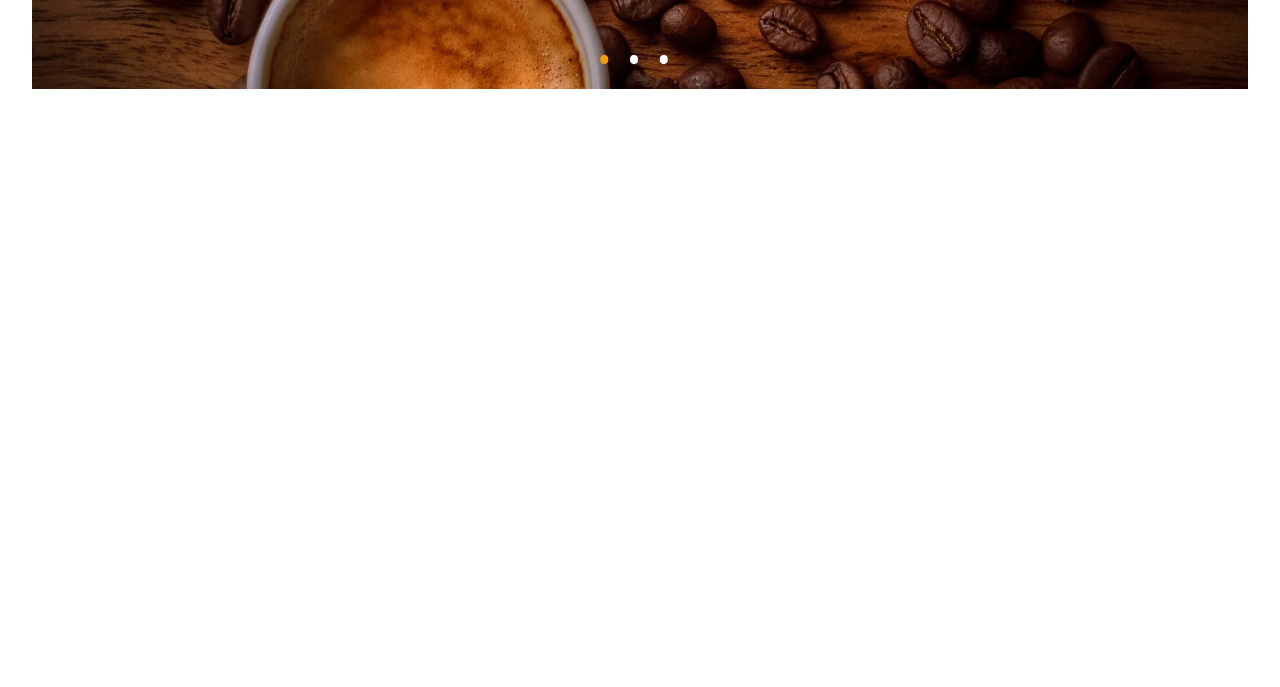
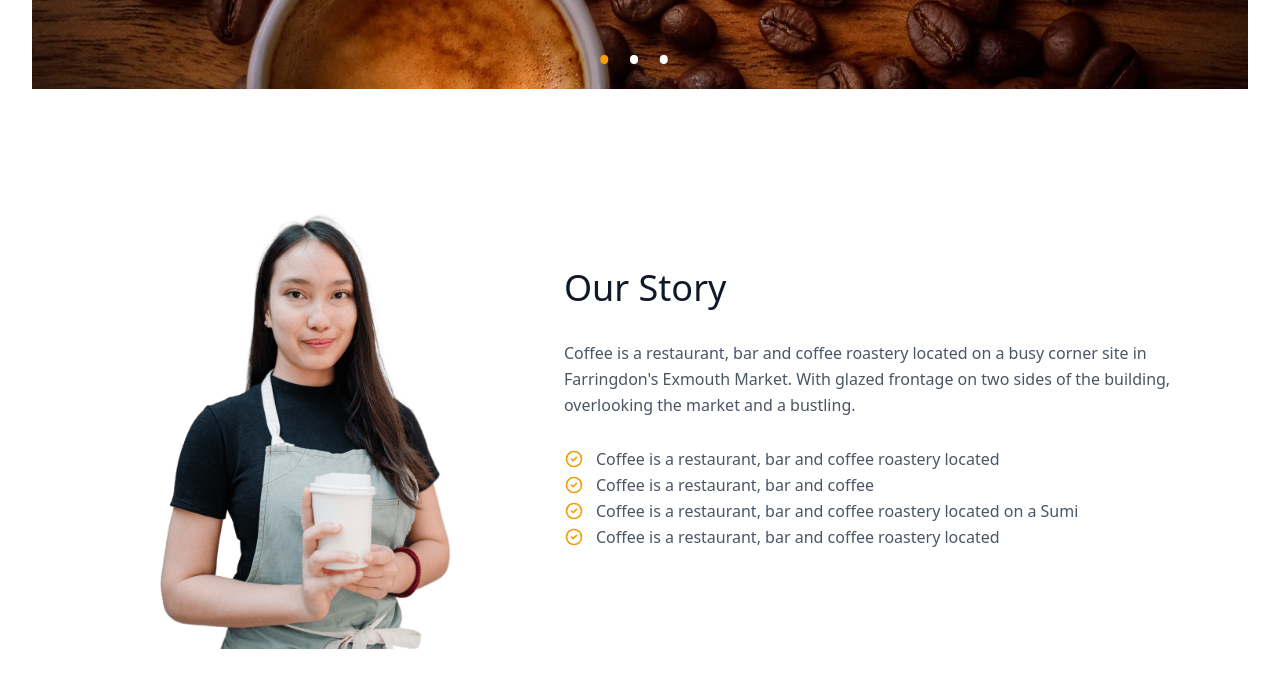
Before and after one commit to sakirsyarian/toko-kopi, a plain HTML site: page index.html in a window 1280 px wide. Shown: the part 487-1174 px from the top of the page. Before the commit the page ends 800 px from the top, so only its background shows below. Drawn offline with nearby package versions, Linux system fonts and the light colour scheme.

Commit message:
menambahkan section our story

```diff
--- a/index.html
+++ b/index.html
@@ -119,6 +119,63 @@
 
     </header>
 
+    <main>
+
+        <!-- story -->
+        <section class="px-8 text-gray-600 body-font">
+            <div class="container mx-auto flex px-5 py-20 lg:flex-row flex-col items-center">
+
+                <!-- barista -->
+                <div class="lg:max-w-lg lg:w-full md:w-1/2 w-5/6 mb-10 md:mb-0">
+                    <img class="w-80 m-auto object-cover object-center" alt="hero" src="images/barista-2.png">
+                </div>
+
+                <!-- paragraf -->
+                <div class="lg:flex-grow flex flex-col mt-10 lg:mt-0">
+                    <h1 class="title-font sm:text-4xl text-3xl mb-8 font-medium text-gray-900">Our Story</h1>
+                    <p class="mb-7 leading-relaxed">
+                        Coffee is a restaurant, bar and coffee roastery located on a busy corner site in Farringdon's
+                        Exmouth Market. With glazed frontage on two sides of the building, overlooking the market and a
+                        bustling.
+                    </p>
+
+                    <ul class="leading-relaxed">
+                        <li class="flex">
+                            <svg class="w-5 mr-3 text-yellow-500" xmlns="http://www.w3.org/2000/svg" fill="none"
+                                viewBox="0 0 24 24" stroke="currentColor">
+                                <path stroke-linecap="round" stroke-linejoin="round" stroke-width="2"
+                                    d="M9 12l2 2 4-4m6 2a9 9 0 11-18 0 9 9 0 0118 0z" />
+                            </svg>Coffee is a restaurant, bar and coffee roastery located
+                        </li>
+                        <li class="flex">
+                            <svg class="w-5 mr-3 text-yellow-500" xmlns="http://www.w3.org/2000/svg" fill="none"
+                                viewBox="0 0 24 24" stroke="currentColor">
+                                <path stroke-linecap="round" stroke-linejoin="round" stroke-width="2"
+                                    d="M9 12l2 2 4-4m6 2a9 9 0 11-18 0 9 9 0 0118 0z" />
+                            </svg>Coffee is a restaurant, bar and coffee
+                        </li>
+                        <li class="flex">
+                            <svg class="w-5 mr-3 text-yellow-500" xmlns="http://www.w3.org/2000/svg" fill="none"
+                                viewBox="0 0 24 24" stroke="currentColor">
+                                <path stroke-linecap="round" stroke-linejoin="round" stroke-width="2"
+                                    d="M9 12l2 2 4-4m6 2a9 9 0 11-18 0 9 9 0 0118 0z" />
+                            </svg>Coffee is a restaurant, bar and coffee roastery located on a Sumi
+                        </li>
+                        <li class="flex">
+                            <svg class="w-5 mr-3 text-yellow-500" xmlns="http://www.w3.org/2000/svg" fill="none"
+                                viewBox="0 0 24 24" stroke="currentColor">
+                                <path stroke-linecap="round" stroke-linejoin="round" stroke-width="2"
+                                    d="M9 12l2 2 4-4m6 2a9 9 0 11-18 0 9 9 0 0118 0z" />
+                            </svg>Coffee is a restaurant, bar and coffee roastery located
+                        </li>
+                    </ul>
+                </div>
+
+            </div>
+        </section>
+
+    </main>
+
 </body>
 
 </html>
```
Also changed, not shown: images/barista-2.png (added).
